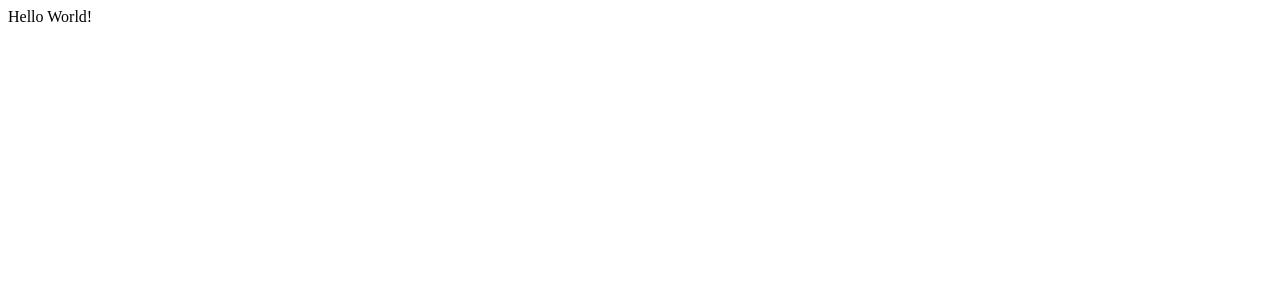
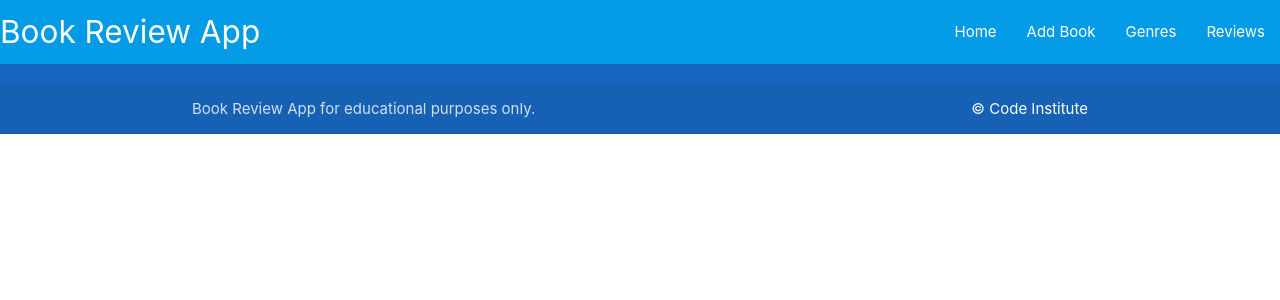
Before and after one commit to Ramil96/book-application, a Flask app: page / in a window 1280 px wide. Before the commit the part shown is almost empty. Shown: the top 300 px of the page. Run offline with Flask 3, Linux system fonts and the light colour scheme.

Commit message:
update base.html

```diff
--- a/taskmanager/routes.py
+++ b/taskmanager/routes.py
@@ -1,7 +1,11 @@
 from flask import render_template
 from taskmanager import app, db
+from taskmanager.models import Genre, Book, Review
 
 
 @app.route("/")
 def home():
-    return render_template("base.html")
+    # Pass genres and books to the template to display on the home page
+    genres = Genre.query.all()
+    books = Book.query.all()
+    return render_template("base.html", genres=genres, books=books)
--- a/taskmanager/templates/base.html
+++ b/taskmanager/templates/base.html
@@ -2,12 +2,59 @@
 <html lang="en">
 <head>
     <meta charset="UTF-8">
+    <meta http-equiv="X-UA-Compatible" content="IE=edge">
     <meta name="viewport" content="width=device-width, initial-scale=1.0">
-    <title>Book application</title>
+    <link rel="stylesheet" href="https://cdnjs.cloudflare.com/ajax/libs/font-awesome/5.15.3/css/all.min.css"
+        integrity="sha512-iBBXm8fW90+nuLcSKlbmrPcLa0OT92xO1BIsZ+ywDWZCvqsWgccV3gFoRBv0z+8dLJgyAHIhR35VZc2oM/gI1w=="
+        crossorigin="anonymous" referrerpolicy="no-referrer">
+    <link rel="stylesheet" href="https://cdnjs.cloudflare.com/ajax/libs/materialize/1.0.0/css/materialize.min.css"
+        type="text/css">
+    <link rel="stylesheet" href="{{ url_for('static', filename='css/style.css') }}" type="text/css">
+    <title>Book Review App</title>
 </head>
+
 <body>
 
-    Hello World!
+    <header>
+        <!-- top navbar -->
+        <nav class="light-blue darken-1">
+            <div class="nav-wrapper">
+                <a href="{{ url_for('home') }}" class="brand-logo">Book Review App</a>
+                <a href="#" data-target="mobile-demo" class="sidenav-trigger"><i class="fas fa-bars"></i></a>
+                <ul class="right hide-on-med-and-down">
+                    <li><a href="{{ url_for('home') }}">Home</a></li>
+                    <li><a href="{{ url_for('add_book') }}">Add Book</a></li>
+                    <li><a href="{{ url_for('genres') }}">Genres</a></li>
+                    <li><a href="{{ url_for('reviews') }}">Reviews</a></li>
+                </ul>
+            </div>
+        </nav>
+
+        <!-- mobile sidenav -->
+        <ul class="sidenav" id="mobile-demo">
+            <li><a href="{{ url_for('home') }}">Home</a></li>
+            <li><a href="{{ url_for('add_book') }}">Add Book</a></li>
+            <li><a href="{{ url_for('genres') }}">Genres</a></li>
+            <li><a href="{{ url_for('reviews') }}">Reviews</a></li>
+        </ul>
+    </header>
+
+    <main class="container">
+        {% block content %}
+        {% endblock %}
+    </main>
+
+    <footer class="page-footer blue darken-3">
+        <div class="footer-copyright">
+            <div class="container">
+                Book Review App for educational purposes only.
+                <a class="white-text right" href="https://codeinstitute.net" target="_blank">&copy; Code Institute</a>
+            </div>
+        </div>
+    </footer>
+
+    <script src="https://cdnjs.cloudflare.com/ajax/libs/materialize/1.0.0/js/materialize.min.js"></script>
+    <script src="{{ url_for('static', filename='js/script.js') }}"></script>
 
 </body>
 </html>
```
Also changed, not shown: taskmanager/static/css/style.css (added), taskmanager/static/js/script.js (added).
